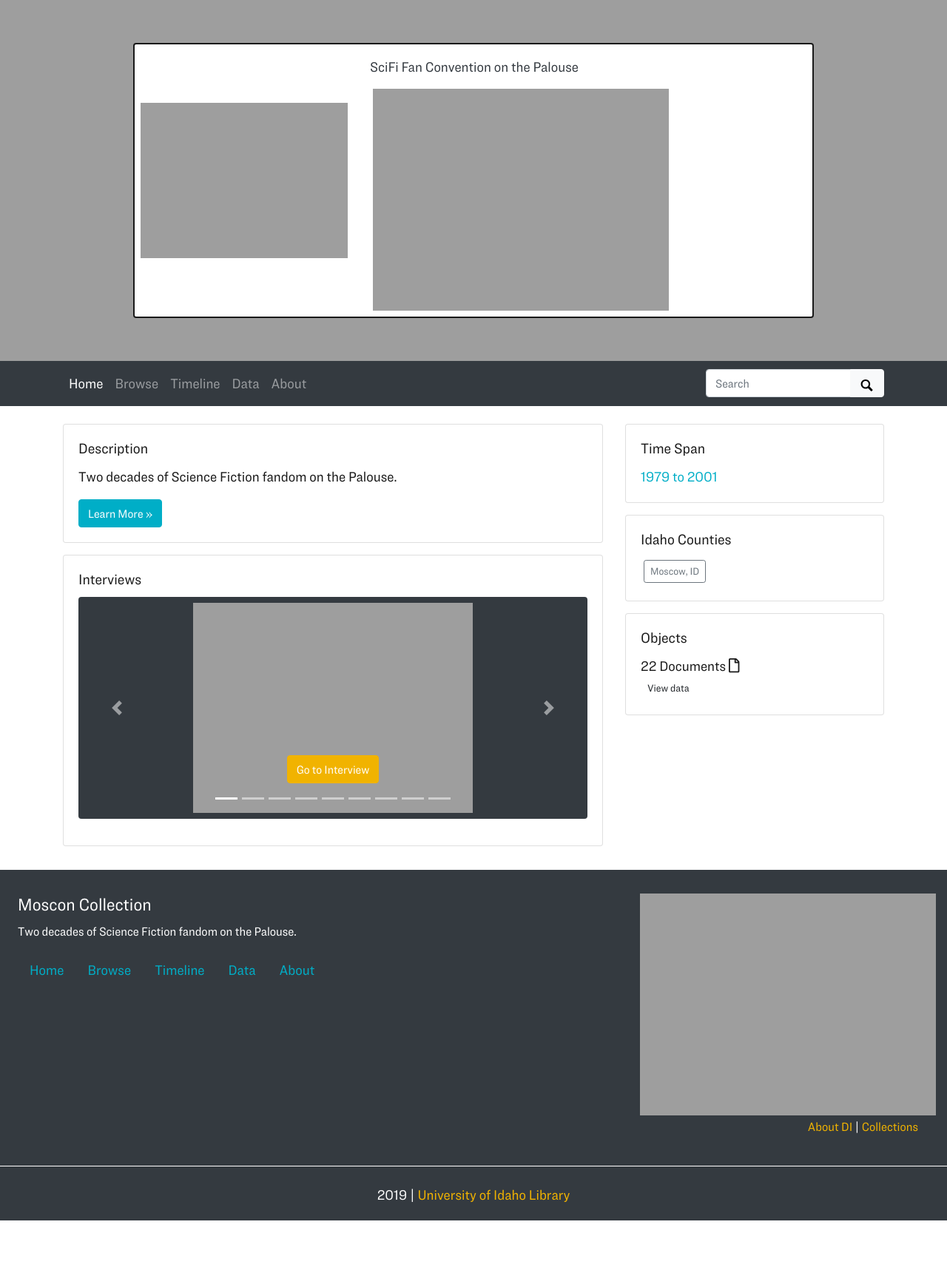
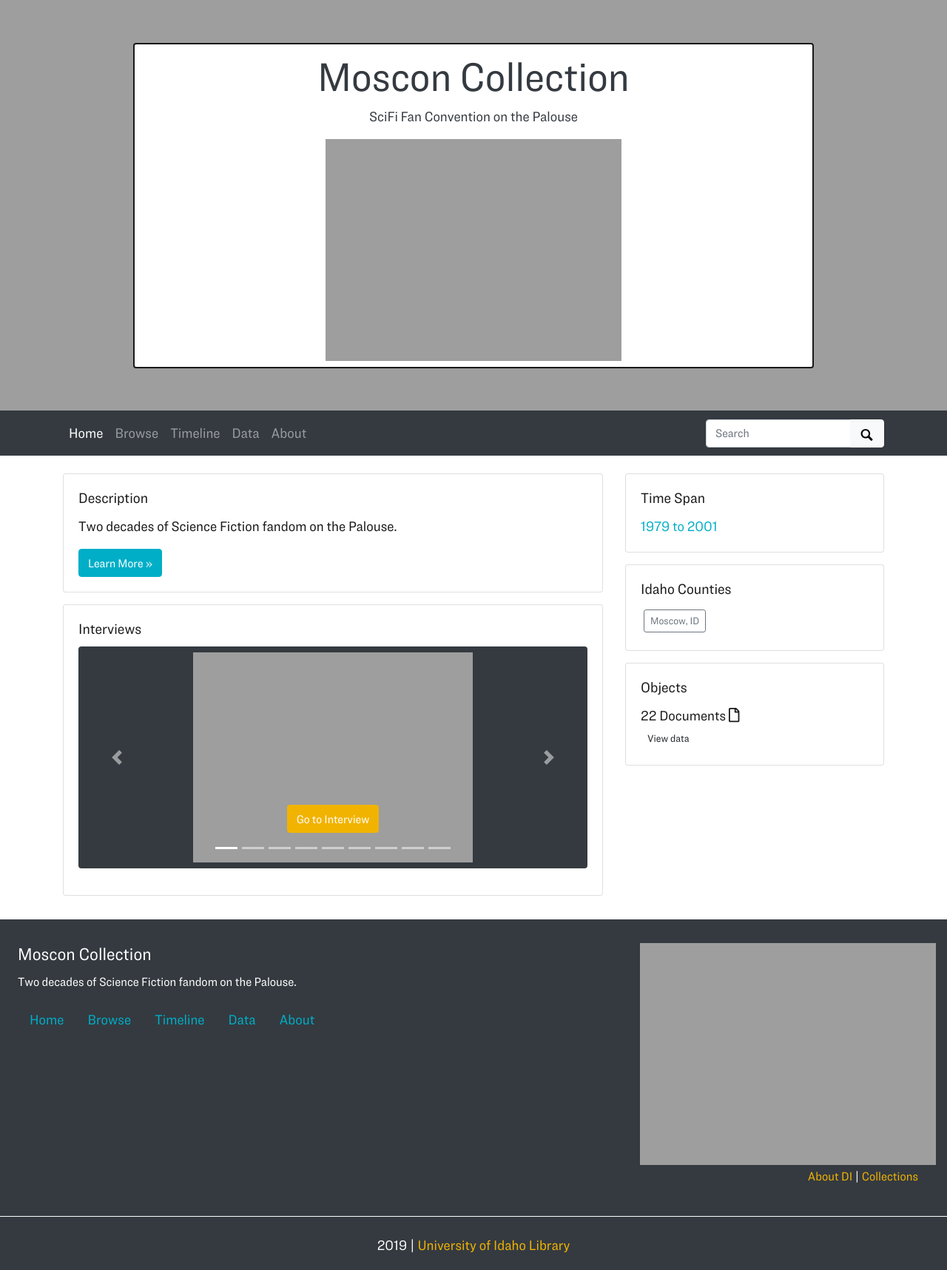
Before and after one commit to uidaholib/moscon_source, a Jekyll site: the page built from index.md, in a window 1280 px wide. Shown: the whole page at 74% size. Built offline with Jekyll 4.4.1, drawn with Linux system fonts in a browser that asks for light colours; nearby versions of some CDN libraries; library files that are not in the unit come from our copies; before the commit the page ends 1650 px from its top, so only the background shows below that.

Commit message:
banner fix

```diff
--- a/_includes/collection-banner.html
+++ b/_includes/collection-banner.html
@@ -14,7 +14,6 @@
     border: 2px solid #191919;
     border-radius: .25rem;
 }
-#idahoq-logo { max-height: 220px; }
 </style>
 <div id="home-banner" class="jumbotron jumbotron-fluid mb-0 p-0" aria-label="{{ site.data.theme.home-banner-image-title }}">
     <div class="container">
@@ -22,9 +21,8 @@
             <div id="home-title-box" class="col-md-10 ">
                 <div class="text-dark title-card p-2 bg-white">
                     <div class="row align-items-center justify-content-center text-center">
-                        <div class="col-md-4 text-md-right"><img src="{{ '/idaho-queered-sm.jpg' | prepend: site.data.theme.objects }}" id="idahoq-logo" alt="State of Idaho with interviewees" class="img-fluid "></div>
-                        <div class="col-md-8 text-md-left">
-                            <h1 class="display-4">{{ site.data.theme.fancy-title }}</h1>
+                        <div class="col-md-8 text-center">
+                            <h1 class="display-4">{{ site.data.theme.title }}</h1>
                             <p>{{ site.data.theme.tagline }}</p>
                             <a title="University of Idaho Library Digital Initiatives" class="p-1 pb-3" href="https://www.lib.uidaho.edu/digital">
                             <img src="https://www.lib.uidaho.edu/digital/justdi_logo_sm.png" alt="digital initiatives logo" ></a>
@@ -41,7 +39,7 @@
         <div class="col-md-9">
             <div class="row">
                 <div id="title" class="col-11" >
-                    <h1><a href="{{ site.baseurl }}/" >{{ site.data.theme.fancy-title }}</a></h1>
+                    <h1><a href="{{ site.baseurl }}/" >{{ site.data.theme.title }}</a></h1>
                     <p>{{ site.data.theme.tagline }}</p>
                 </div>
             </div>
```
